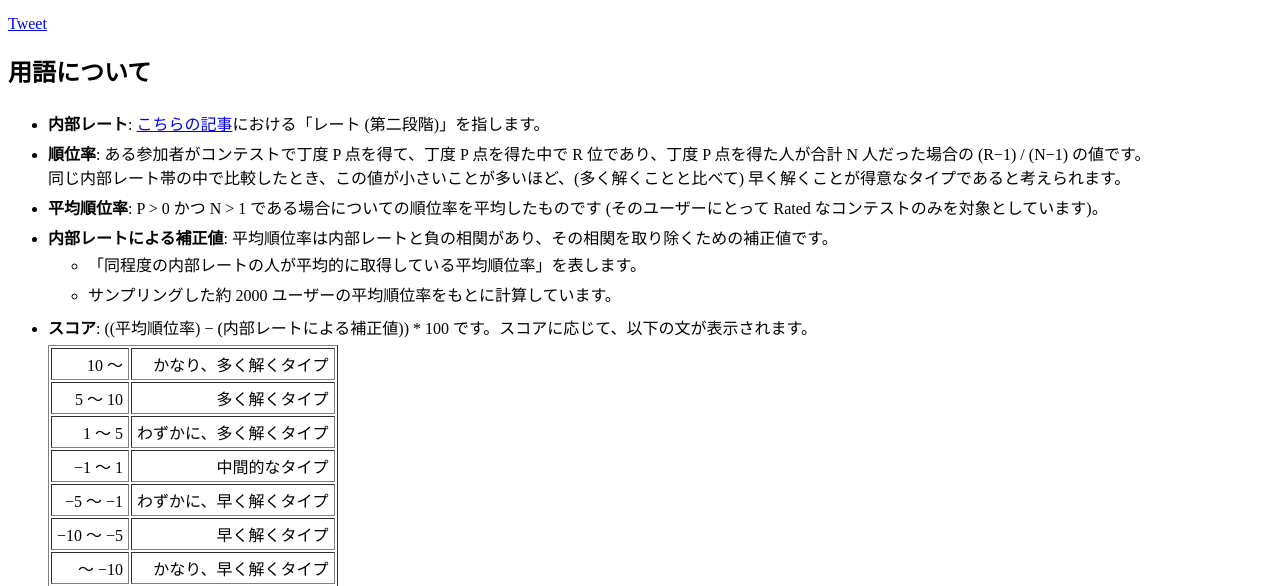
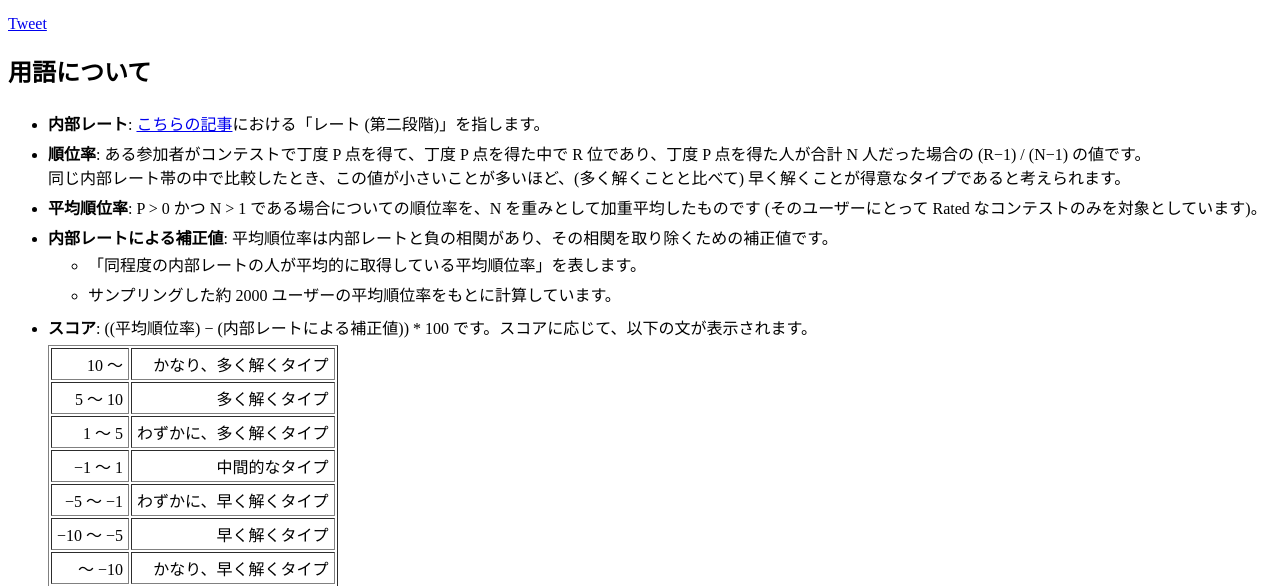
Before and after one commit to tomii9273/atcoder_type_checker, a Flask app: page / in a window 1280 px wide. Shown: the part 222-808 px from the top of the page. Run offline with Flask 3, Linux system fonts and the light colour scheme; some libraries are stand-ins or nearby versions.

Commit message:
update index (mean rank rate)

```diff
--- a/templates/index.html
+++ b/templates/index.html
@@ -30,7 +30,7 @@
 		<li><b>内部レート</b>: <a href="https://qiita.com/anqooqie/items/92005e337a0d2569bdbd">こちらの記事</a>における「レート (第二段階)」を指します。</li>
 		<li><b>順位率</b>: ある参加者がコンテストで丁度 P 点を得て、丁度 P 点を得た中で R 位であり、丁度 P 点を得た人が合計 N 人だった場合の (R−1) / (N−1)
 			の値です。<br>同じ内部レート帯の中で比較したとき、この値が小さいことが多いほど、(多く解くことと比べて) 早く解くことが得意なタイプであると考えられます。</li>
-		<li><b>平均順位率</b>: P > 0 かつ N > 1 である場合についての順位率を平均したものです (そのユーザーにとって Rated なコンテストのみを対象としています)。</li>
+		<li><b>平均順位率</b>: P > 0 かつ N > 1 である場合についての順位率を、N を重みとして加重平均したものです (そのユーザーにとって Rated なコンテストのみを対象としています)。</li>
 		<li><b>内部レートによる補正値</b>: 平均順位率は内部レートと負の相関があり、その相関を取り除くための補正値です。
 			<ul>
 				<li>「同程度の内部レートの人が平均的に取得している平均順位率」を表します。</li>
```
